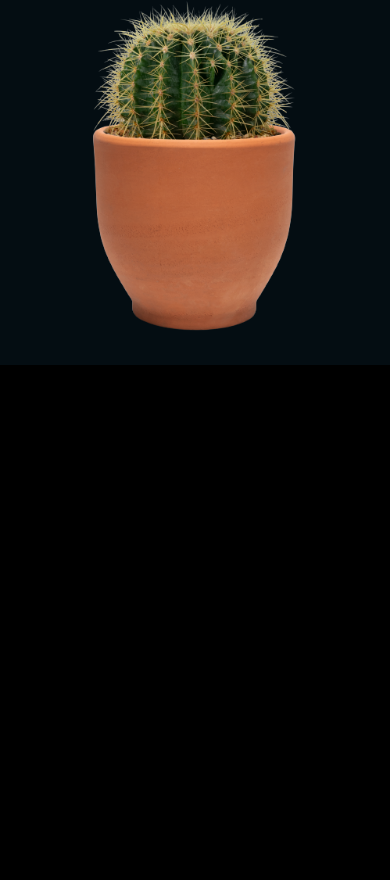
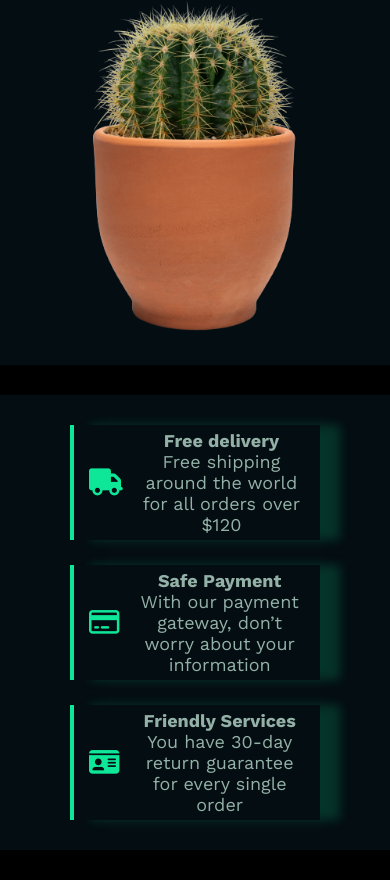
Before and after one commit to sabermahmud/tree-selling-website, a plain HTML site: page index.html in a window 390 px wide. Shown: the part 533-1413 px from the top of the page. Before the commit the page ends 898 px from the top, so only its background shows below. Drawn offline with nearby package versions, Linux system fonts and the light colour scheme.

Commit message:
policy section responsively complete

```diff
--- a/index.html
+++ b/index.html
@@ -59,7 +59,6 @@
             </div>
         </nav>
         <div class="banner">
-
             <div class="banner-description">
                 <p class="banner-content">Cactuses, or cacti, are desert plants. They grow in dry places where other plants have trouble living.
                     Their ability to store water keeps them alive. Cacti are also protected by sharp spines, or needles.
@@ -72,6 +71,32 @@
         </div>
     </header>
     <main>
+        <div class="policy-section">
+            <div class="policy">
+                <a href="#"><i class="fa-solid fa-truck"></i></a>
+                <div class="content">
+                    <h4>Free delivery</h4>
+                    <p>Free shipping around the world for all
+                        orders over $120</p>
+                </div>
+            </div>
+            <div class="policy">
+                <a href="#"><i class="fa-regular fa-credit-card"></i></a>
+                <div class="content">
+                    <h4>Safe Payment</h4>
+                    <p>With our payment gateway, don’t worry
+                        about your information</p>
+                </div>
+            </div>
+            <div class="policy">
+                <a href="#"><i class="fa-solid fa-id-card"></i></a>
+                <div class="content">
+                    <h4>Friendly Services</h4>
+                    <p>You have 30-day return guarantee for
+                        every single order</p>
+                </div>
+            </div>
+        </div>
     </main>
     <footer>
 
--- a/styles/style.css
+++ b/styles/style.css
@@ -13,7 +13,7 @@
 :root {
     --primary-color: #5C8374;
     --secondary-color: #93B1A6;
-    --hover-color: #93B1A6;
+    --hover-color: #0fe798;
 }
 
 body{
@@ -136,6 +136,7 @@ body{
     font-size: 1rem;
     list-style: none;
     padding: 30px;
+    transition: .4s;
 }
 
 .banner {
@@ -151,7 +152,7 @@ body{
 
 
 .banner-content {
-    color: var(--hover-color);
+    color: var(--secondary-color);
     width: 100%;
     padding-bottom: 20px;
 }
@@ -163,6 +164,7 @@ body{
     font-weight: 600;
     padding: 10px 25px;
     border-radius: 20px;
+    transition: .3s;
 }
 
 /* hover effect section*/
@@ -175,8 +177,39 @@ body{
 
 .common-btn:hover {
     color: #040D12;
-    background: var(--hover-color);
-    box-shadow: 0px 5px 100px var(--hover-color);
+    background: #47806a;
+    box-shadow: 0px 5px 5px #1f2221 ;
+}
+
+
+.policy-section{
+    display: flex;
+    justify-content: space-evenly;
+    background:#040D12;
+    margin: 30px 0px ;
+    padding: 30px 50px;
+}
+
+.policy{
+    display: flex;
+    justify-content: space-between;
+    align-items: center;
+    box-shadow: 20px 0px 10px #0fe7982d;
+    border-left: 4px solid #0fe798;
+    margin: 0px 20px;
+}
+
+.policy a>i {
+    color: #0fe798;
+    font-size: 1.5rem;
+    padding-left: 15px;
+}
+
+
+.content{
+    color: var(--secondary-color);
+    padding: 5px 15px;
+    width: 70%;
 }
 
 
@@ -190,7 +223,7 @@ body{
     }
 
     .logo-section,
-    .banner {
+    .banner, .policy-section {
         flex-direction: column;
         gap: 25px;
         text-align: center;
```
